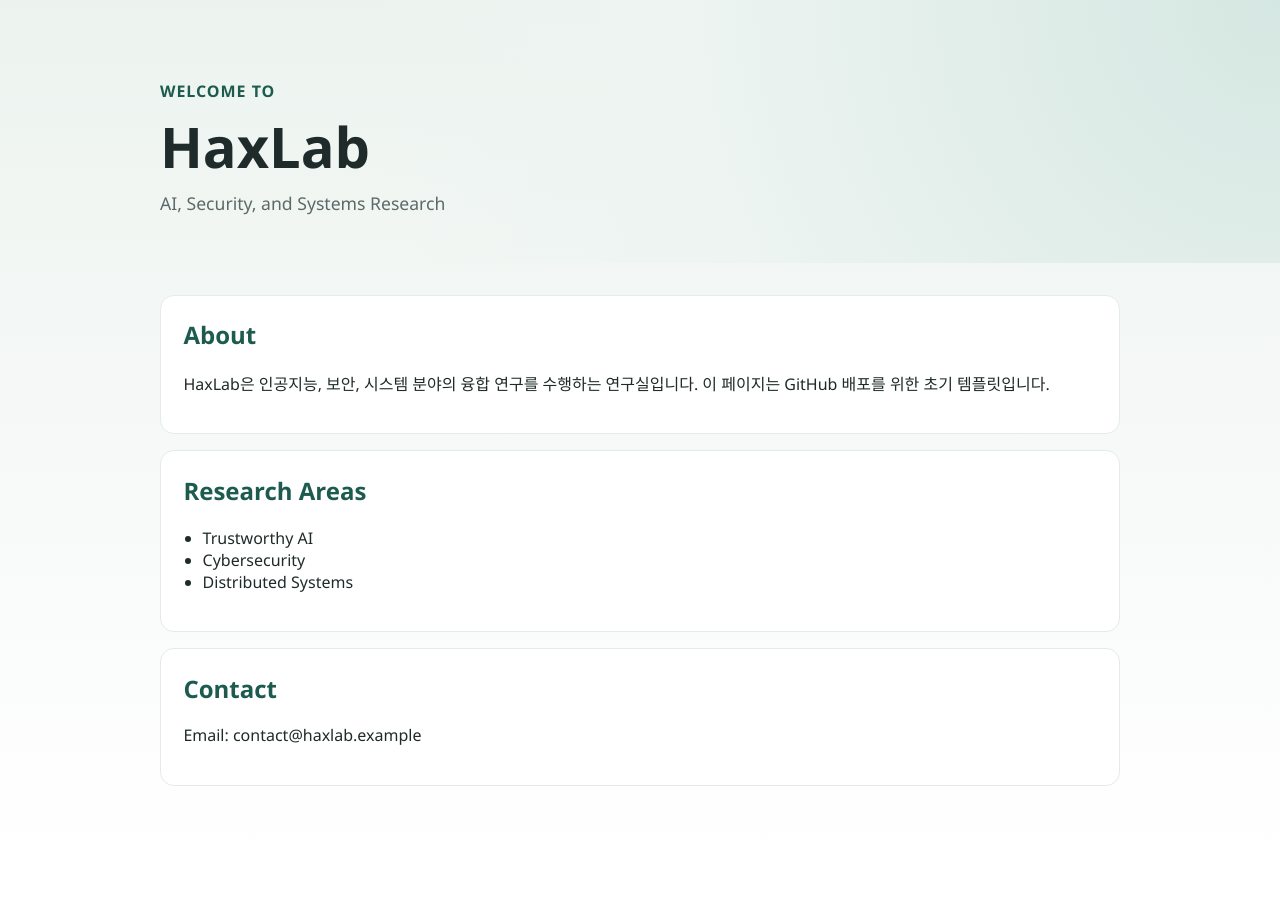
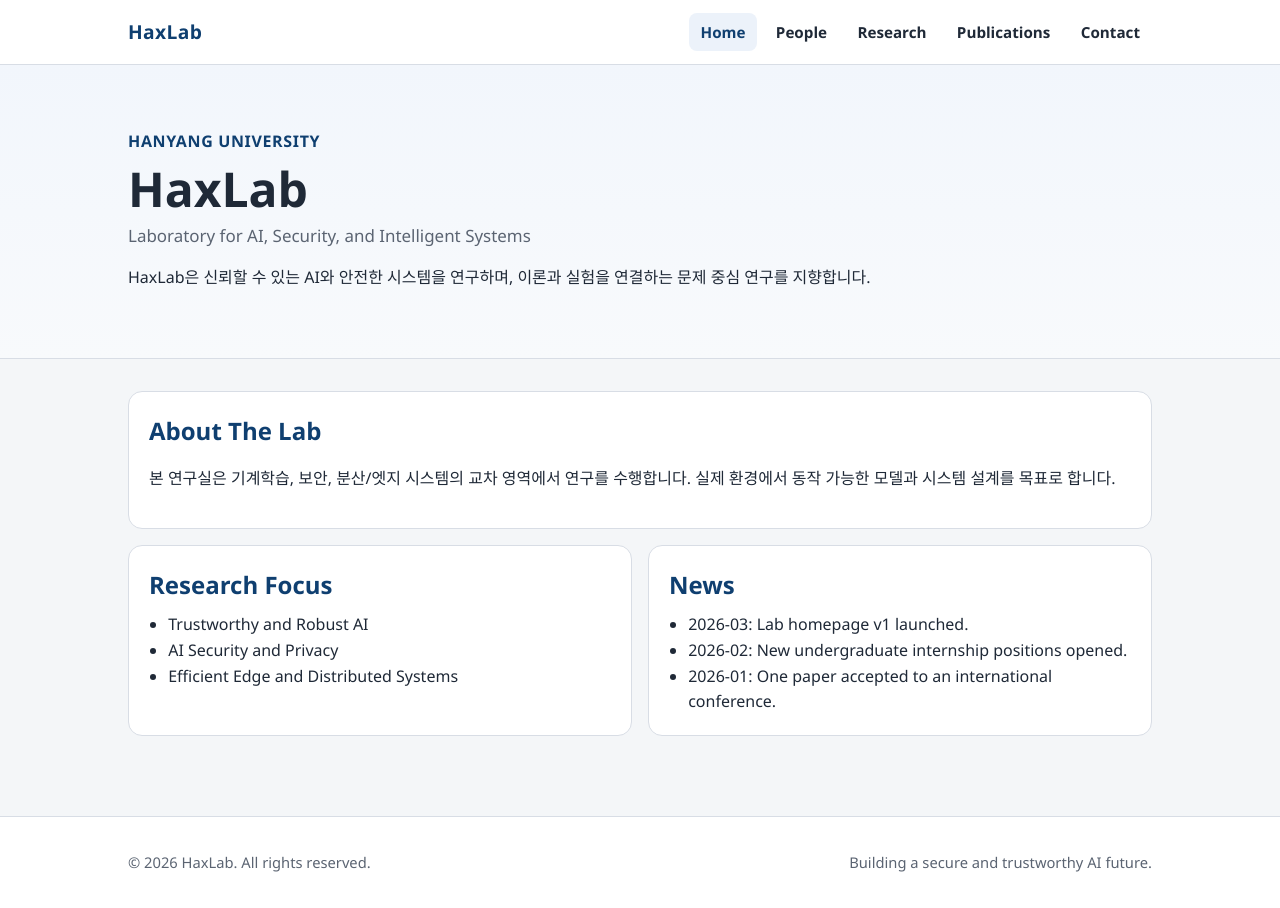
Before and after one commit to Insazor/haxlab_site, a plain HTML site: page index.html in a window 1280 px wide. Before the commit the page ends 866 px from the top, so only its background shows below. Drawn offline with Linux system fonts and the light colour scheme.

Commit message:
Build academic-style multi-page lab website

```diff
--- a/index.html
+++ b/index.html
@@ -3,40 +3,71 @@
 <head>
   <meta charset="UTF-8" />
   <meta name="viewport" content="width=device-width, initial-scale=1.0" />
-  <title>HaxLab | Research Lab</title>
+  <title>HaxLab | Home</title>
   <link rel="stylesheet" href="styles.css" />
 </head>
 <body>
-  <header class="hero">
-    <div class="container">
-      <p class="kicker">Welcome to</p>
-      <h1>HaxLab</h1>
-      <p class="subtitle">AI, Security, and Systems Research</p>
+  <header class="site-header">
+    <div class="container nav-wrap">
+      <a class="brand" href="index.html">HaxLab</a>
+      <nav aria-label="Primary">
+        <ul class="nav-list">
+          <li><a class="active" href="index.html">Home</a></li>
+          <li><a href="people.html">People</a></li>
+          <li><a href="research.html">Research</a></li>
+          <li><a href="publications.html">Publications</a></li>
+          <li><a href="contact.html">Contact</a></li>
+        </ul>
+      </nav>
     </div>
   </header>
 
-  <main class="container">
-    <section>
-      <h2>About</h2>
+  <section class="hero">
+    <div class="container">
+      <p class="kicker">Hanyang University</p>
+      <h1>HaxLab</h1>
+      <p class="subtitle">Laboratory for AI, Security, and Intelligent Systems</p>
+      <p class="lead">
+        HaxLab은 신뢰할 수 있는 AI와 안전한 시스템을 연구하며, 이론과 실험을 연결하는
+        문제 중심 연구를 지향합니다.
+      </p>
+    </div>
+  </section>
+
+  <main class="container page">
+    <section class="card">
+      <h2>About The Lab</h2>
       <p>
-        HaxLab은 인공지능, 보안, 시스템 분야의 융합 연구를 수행하는 연구실입니다.
-        이 페이지는 GitHub 배포를 위한 초기 템플릿입니다.
+        본 연구실은 기계학습, 보안, 분산/엣지 시스템의 교차 영역에서 연구를 수행합니다.
+        실제 환경에서 동작 가능한 모델과 시스템 설계를 목표로 합니다.
       </p>
     </section>
 
-    <section>
-      <h2>Research Areas</h2>
-      <ul>
-        <li>Trustworthy AI</li>
-        <li>Cybersecurity</li>
-        <li>Distributed Systems</li>
-      </ul>
-    </section>
-
-    <section>
-      <h2>Contact</h2>
-      <p>Email: contact@haxlab.example</p>
+    <section class="grid-two">
+      <article class="card">
+        <h2>Research Focus</h2>
+        <ul>
+          <li>Trustworthy and Robust AI</li>
+          <li>AI Security and Privacy</li>
+          <li>Efficient Edge and Distributed Systems</li>
+        </ul>
+      </article>
+      <article class="card">
+        <h2>News</h2>
+        <ul>
+          <li>2026-03: Lab homepage v1 launched.</li>
+          <li>2026-02: New undergraduate internship positions opened.</li>
+          <li>2026-01: One paper accepted to an international conference.</li>
+        </ul>
+      </article>
     </section>
   </main>
+
+  <footer class="site-footer">
+    <div class="container footer-wrap">
+      <p>© 2026 HaxLab. All rights reserved.</p>
+      <p>Building a secure and trustworthy AI future.</p>
+    </div>
+  </footer>
 </body>
 </html>
--- a/styles.css
+++ b/styles.css
@@ -1,9 +1,11 @@
 :root {
-  --bg: #f4f7f5;
+  --bg: #f4f6f8;
   --surface: #ffffff;
-  --text: #1f2a2a;
-  --accent: #1d5b4f;
-  --muted: #5b6a68;
+  --text: #1f2937;
+  --muted: #5b6472;
+  --line: #d8dde5;
+  --brand: #0f3f70;
+  --brand-soft: #ecf2fa;
 }
 
 * {
@@ -12,57 +14,170 @@
 
 body {
   margin: 0;
-  font-family: "Segoe UI", "Apple SD Gothic Neo", sans-serif;
+  font-family: "Noto Sans KR", "Segoe UI", sans-serif;
   color: var(--text);
-  background: linear-gradient(180deg, #ecf3ef 0%, #f8faf9 60%, #ffffff 100%);
+  background: var(--bg);
+  line-height: 1.6;
 }
 
 .container {
-  width: min(960px, 92%);
+  width: min(1024px, 92%);
   margin: 0 auto;
 }
 
+.site-header {
+  position: sticky;
+  top: 0;
+  z-index: 10;
+  background: rgba(255, 255, 255, 0.94);
+  backdrop-filter: blur(6px);
+  border-bottom: 1px solid var(--line);
+}
+
+.nav-wrap {
+  display: flex;
+  align-items: center;
+  justify-content: space-between;
+  gap: 1rem;
+  padding: 0.8rem 0;
+}
+
+.brand {
+  text-decoration: none;
+  color: var(--brand);
+  font-weight: 800;
+  font-size: 1.2rem;
+  letter-spacing: 0.02em;
+}
+
+.nav-list {
+  margin: 0;
+  padding: 0;
+  list-style: none;
+  display: flex;
+  flex-wrap: wrap;
+  gap: 0.4rem;
+}
+
+.nav-list a {
+  display: inline-block;
+  text-decoration: none;
+  color: var(--text);
+  padding: 0.45rem 0.75rem;
+  border-radius: 8px;
+  font-weight: 600;
+  font-size: 0.95rem;
+}
+
+.nav-list a:hover,
+.nav-list a.active {
+  color: var(--brand);
+  background: var(--brand-soft);
+}
+
 .hero {
-  padding: 5rem 0 3rem;
-  background: radial-gradient(circle at top right, #d5e7e2 0%, #edf4f1 45%, transparent 70%);
+  background: linear-gradient(180deg, #f2f6fc 0%, #f8fafc 100%);
+  border-bottom: 1px solid var(--line);
+  padding: 4rem 0 3.2rem;
 }
 
 .kicker {
   margin: 0;
-  color: var(--accent);
   font-weight: 700;
-  letter-spacing: 0.06em;
+  color: var(--brand);
+  letter-spacing: 0.04em;
   text-transform: uppercase;
 }
 
 h1 {
-  margin: 0.4rem 0;
-  font-size: clamp(2rem, 5vw, 3.5rem);
+  margin: 0.3rem 0;
+  font-size: clamp(2rem, 5vw, 3rem);
+  line-height: 1.2;
 }
 
 .subtitle {
   margin: 0;
+  font-size: 1.06rem;
   color: var(--muted);
-  font-size: 1.1rem;
 }
 
-main {
+.lead {
+  max-width: 760px;
+  margin-top: 1rem;
+}
+
+.page {
   padding: 2rem 0 4rem;
 }
 
-section {
+.page-title {
+  margin: 0 0 1rem;
+  color: var(--brand);
+}
+
+.card {
   background: var(--surface);
-  border: 1px solid #e3ece8;
+  border: 1px solid var(--line);
   border-radius: 14px;
-  padding: 1.4rem;
+  padding: 1.25rem;
   margin-bottom: 1rem;
 }
 
-h2 {
-  margin-top: 0;
-  color: var(--accent);
+.card h2 {
+  margin: 0 0 0.5rem;
+  color: var(--brand);
 }
 
-ul {
+.grid-two {
+  display: grid;
+  grid-template-columns: repeat(2, minmax(0, 1fr));
+  gap: 1rem;
+}
+
+ul,
+ol {
+  margin: 0.4rem 0 0;
   padding-left: 1.2rem;
 }
+
+.pub-list li {
+  margin-bottom: 0.7rem;
+}
+
+.muted {
+  color: var(--muted);
+}
+
+.site-footer {
+  border-top: 1px solid var(--line);
+  background: #fff;
+}
+
+.footer-wrap {
+  padding: 1.2rem 0;
+  font-size: 0.92rem;
+  color: var(--muted);
+  display: flex;
+  justify-content: space-between;
+  gap: 1rem;
+  flex-wrap: wrap;
+}
+
+a {
+  color: var(--brand);
+}
+
+@media (max-width: 760px) {
+  .nav-wrap {
+    flex-direction: column;
+    align-items: flex-start;
+  }
+
+  .grid-two {
+    grid-template-columns: 1fr;
+  }
+
+  .hero {
+    padding: 3rem 0 2.4rem;
+  }
+}
```
Also changed, not shown: contact.html (added, +51 -0 lines), people.html (added, +59 -0 lines), publications.html (added, +55 -0 lines), research.html (added, +57 -0 lines), README.md.
